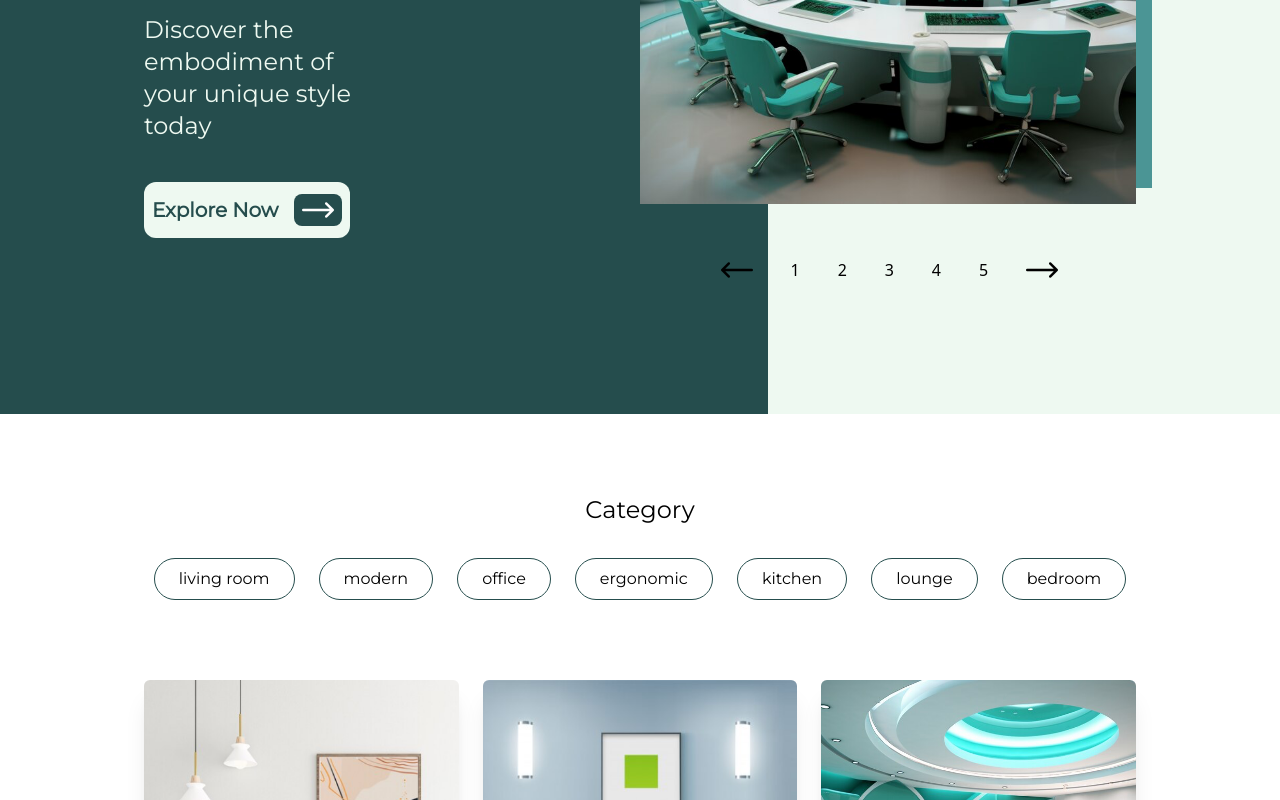
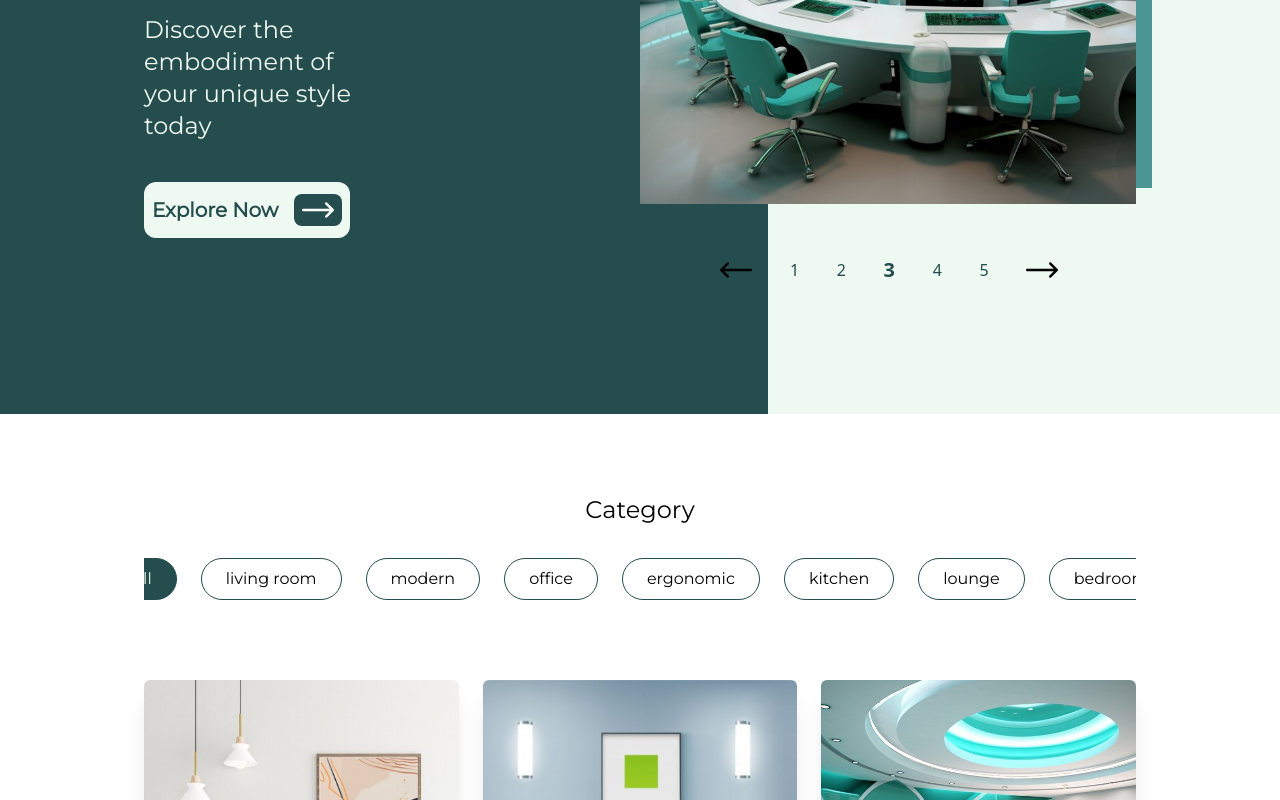
Before and after one commit to Peliah/timbu-shop, a React (Vite) app: page / in a window 1280 px wide. Shown: the part 502-1302 px from the top of the page. Built offline with nearby package versions, Linux system fonts and the light colour scheme.

Commit message:
categories

```diff
--- a/src/component/CategorySection/Category.jsx
+++ b/src/component/CategorySection/Category.jsx
@@ -1,12 +1,20 @@
-import React from 'react'
+import React, { useState } from 'react'
 import { furniture } from '../../data/furnitures'
 import CategoryItem from './CategoryItem';
 
 const Category = () => {
 
-    const categories = Array.from(
-        new Set(furniture.flatMap(furnitur => furnitur.categories))
-    );
+    // const categories = Array.from(
+    //     new Set(furniture.flatMap(furnitur => furnitur.categories))
+    // );
+
+    const [selectedCategory, setSelectedCategory] = useState('All');
+
+    const categories = ['All', ...Array.from(new Set(furniture.flatMap(item => item.categories)))];
+
+    const filteredFurniture = selectedCategory === 'All'
+        ? furniture
+        : furniture.filter(item => item.categories.includes(selectedCategory));
 
     return (
         <div className='w-full py-20 bg-background font-Montserrat flex flex-col' id='listings'>
@@ -14,12 +22,12 @@ const Category = () => {
                 <h1 className='font-medium md:text-center text-left text-2xl pb-8'>Category</h1>
                 <ul className='w-full flex items-center lg:justify-center md:justify-start gap-6 flex-row flex-nowrap overflow-x-scroll no-scrollbar'>
                     {categories.map((category, index) => (
-                        <li className='px-6 py-2 border rounded-full border-primary text-nowrap ' key={index}>{category}</li>
+                        <li className={`px-6 py-2 border rounded-full border-primary text-nowrap cursor-pointer ${selectedCategory === category ? 'bg-primary text-secondary' : ''} hover:scale-x-105`} onClick={() => setSelectedCategory(category)} key={index}>{category}</li>
                     ))}
                 </ul>
             </div>
             <div className="grid grid-cols-2 md:grid-cols-3 md:gap-6 gap-2">
-                {furniture.map(item => (
+                {filteredFurniture.map(item => (
                     <CategoryItem
                         id={item.id}
                         image={item.image}
@@ -34,3 +42,51 @@ const Category = () => {
 }
 
 export default Category
+
+// import React, { useState } from 'react';
+// import { furniture } from '../../data/furnitures';
+// import CategoryItem from './CategoryItem';
+// // import { useCart } from '../CartContext';
+
+// const Category = () => {
+//     // const { addToCart } = useCart();
+//     const [selectedCategory, setSelectedCategory] = useState('All');
+
+//     const categories = ['All', ...Array.from(new Set(furniture.flatMap(item => item.categories)))];
+
+//     const filteredFurniture = selectedCategory === 'All'
+//         ? furniture
+//         : furniture.filter(item => item.categories.includes(selectedCategory));
+
+//     return (
+//         <div className='w-full pt-20 bg-background font-Montserrat'>
+//             <div className='pb-20'>
+//                 <h1 className='font-medium text-center text-2xl pb-8'>Category</h1>
+//                 <ul className='w-full flex items-center justify-center gap-6 flex-row flex-nowrap overflow-x-scroll'>
+//                     {categories.map((category, index) => (
+//                         <li
+//                             key={index}
+//                             className={`px-6 py-2 border rounded-full border-primary cursor-pointer ${selectedCategory === category ? 'bg-primary text-white' : ''}`}
+//                             onClick={() => setSelectedCategory(category)}
+//                         >
+//                             {category}
+//                         </li>
+//                     ))}
+//                 </ul>
+//             </div>
+//             <div className="grid gap-6 grid-cols-1 sm:grid-cols-2 lg:grid-cols-3">
+//                 {filteredFurniture.map(item => (
+//                     <CategoryItem
+//                         key={item.id}
+//                         image={item.image}
+//                         name={item.name}
+//                         description={item.description}
+//                         price={item.price}
+//                     />
+//                 ))}
+//             </div>
+//         </div>
+//     );
+// }
+
+// export default Category;
--- a/src/component/CategorySection/CategoryItem.jsx
+++ b/src/component/CategorySection/CategoryItem.jsx
@@ -16,7 +16,7 @@ const CategoryItem = ({ id, image, name, description, price }) => {
     };
 
     return (
-        <div className="rounded-md shadow-xl font-Montserrat flex flex-col hover:scale-105 relative">
+        <div className="rounded-md shadow-xl font-Montserrat flex flex-col  relative">
             <div className="w-full md:h-96 h-36 overflow-hidden rounded-md">
                 <img src={image} alt={name} className="w-full h-full object-cover " />
             </div>
--- a/src/component/HeroeSection/Carousel.jsx
+++ b/src/component/HeroeSection/Carousel.jsx
@@ -33,7 +33,7 @@ const Carousel = ({ children: slides, autoSlide = false, autoSlideInterval = 300
                 {/* <button onClick={prev}>prev</button> */}
                 <div onClick={prev} className='cursor-pointer'><img src={arrowleft} /></div>
                 {slides.map((_, i) => (
-                    <h2 key={i}>{i + 1}</h2>
+                    <h2 key={i} className={`${current === i ? 'font-semibold text-xl' : ''} text-primary`}>{i + 1}</h2>
                 ))}
                 <div onClick={next} className='cursor-pointer'><img src={arrowright} /></div>
                 {/* <button onClick={next}>next</button> */}
```
